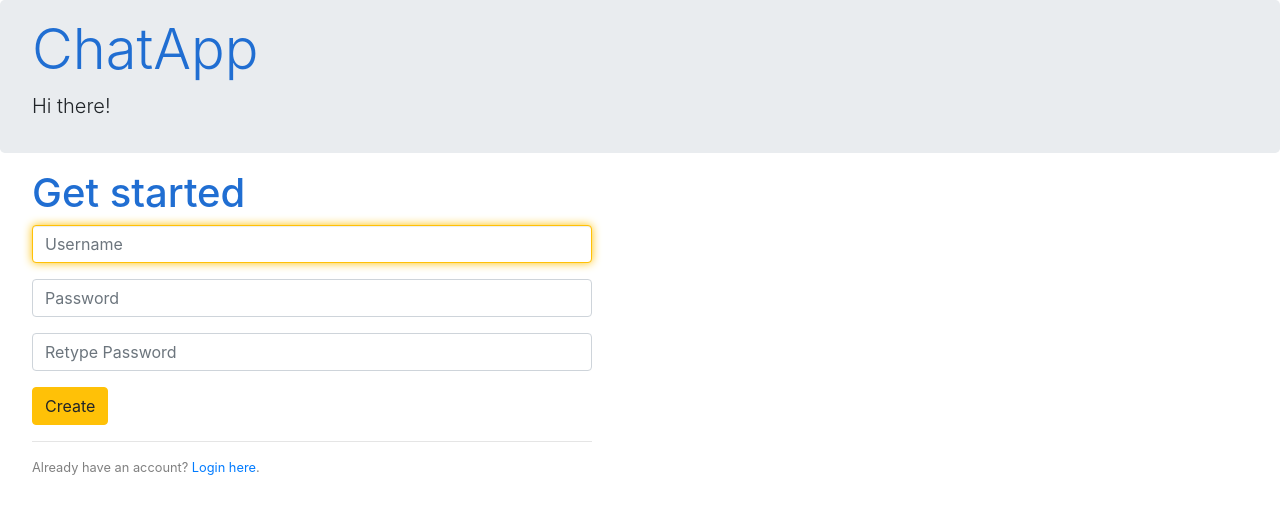
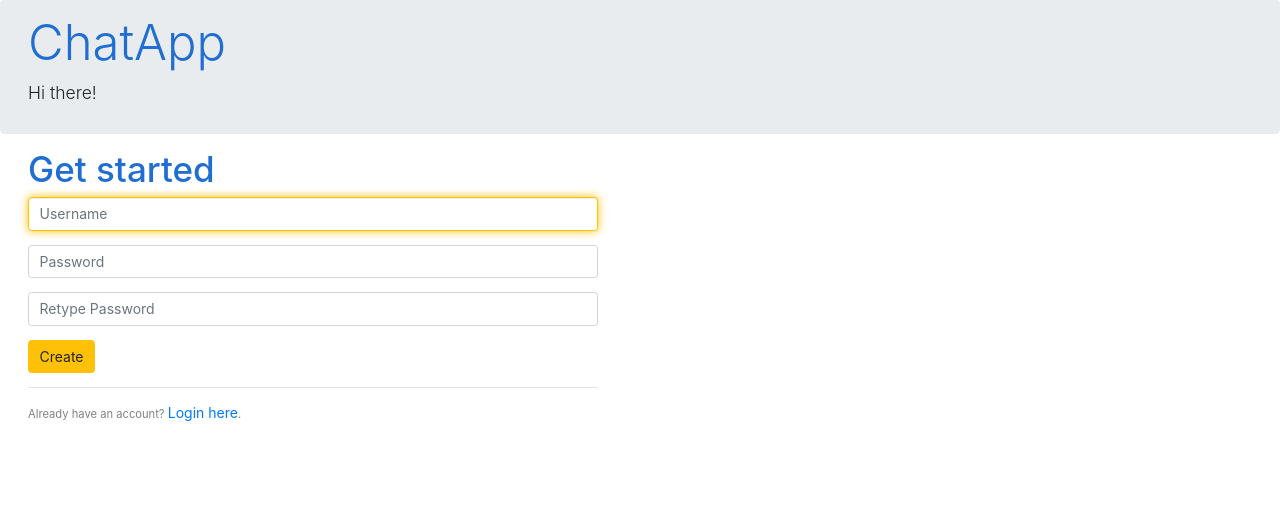
Before and after one commit to Louis-Hoang/chat-app, a Flask app: page / in a window 1280 px wide. Shown: the top 514 px of the page. Run offline with Flask 2, Linux system fonts and the light colour scheme; some libraries are stand-ins or nearby versions.

Commit message:
Reformat SASS size

```diff
--- a/static/styles/main.css
+++ b/static/styles/main.css
@@ -1 +1 @@
-h1{color:#206ed2}h2{color:#5b9cfc}.main-section{overflow:hidden;width:100%}.main-section .jumbotron{margin-bottom:0;padding-top:1em;padding-bottom:1em}.main-section #righthand-side{padding:1em 3em 0 2em;overflow:hidden}.main-section #righthand-side p{font-size:.8em;color:gray}.formError{list-style-type:none;padding:0px;color:red}input[type=text]:focus,input[type=password]:focus{border-color:#ffc107;box-shadow:0px 1px 1px rgba(0,0,0,.075) inset,0px 0px 10px #ffc107}@media(min-width: 1000px){#righthand-side{max-width:50%}}@media(max-width: 588px){#righthand-side{padding-left:1.5em}}
+*{font-size:14px}h1{color:#206ed2}h2{color:#5b9cfc}.main-section{overflow:hidden;width:100%}.main-section .jumbotron{margin-bottom:0;padding-top:1em;padding-bottom:1em}.main-section #righthand-side{padding:1em 3em 0 2em;overflow:hidden}.main-section #righthand-side p{font-size:.8em;color:gray}.formError{list-style-type:none;padding:0px;color:red}input[type=text]:focus,input[type=password]:focus{border-color:#ffc107;box-shadow:0px 1px 1px rgba(0,0,0,.075) inset,0px 0px 10px #ffc107}@media(min-width: 1000px){#righthand-side{max-width:50%}}@media(max-width: 588px){#righthand-side{padding-left:1.5em}}
--- a/static/styles/main.scss
+++ b/static/styles/main.scss
@@ -1,3 +1,7 @@
+* {
+    font-size: 14px;
+}
+
 h1 {
     color: #206ed2;
 }
```
